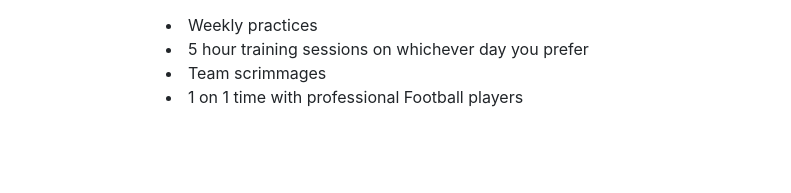
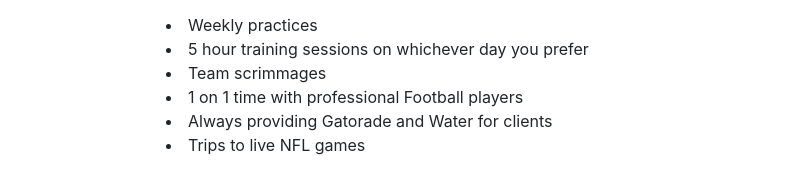
Before and after one commit to joshuaf4837/football-program, a website: page startbootstrap-modern-business-gh-pages/about.html in a window 1280 px wide. Shown: the part 393-586 px from the top of the page, 489-1280 px from the left. Drawn offline with Linux system fonts and the light colour scheme.

Commit message:
fix to list

```diff
--- a/startbootstrap-modern-business-gh-pages/about.html
+++ b/startbootstrap-modern-business-gh-pages/about.html
@@ -80,6 +80,8 @@
      <li>5 hour training sessions on whichever day you prefer</li>
       <li>Team scrimmages</li>
        <li>1 on 1 time with professional Football players </li>
+       <li> Always providing Gatorade and Water for clients </li>
+       <li> Trips to live NFL games </li>
       </div>
     </div>
     <!-- /.row -->
```
